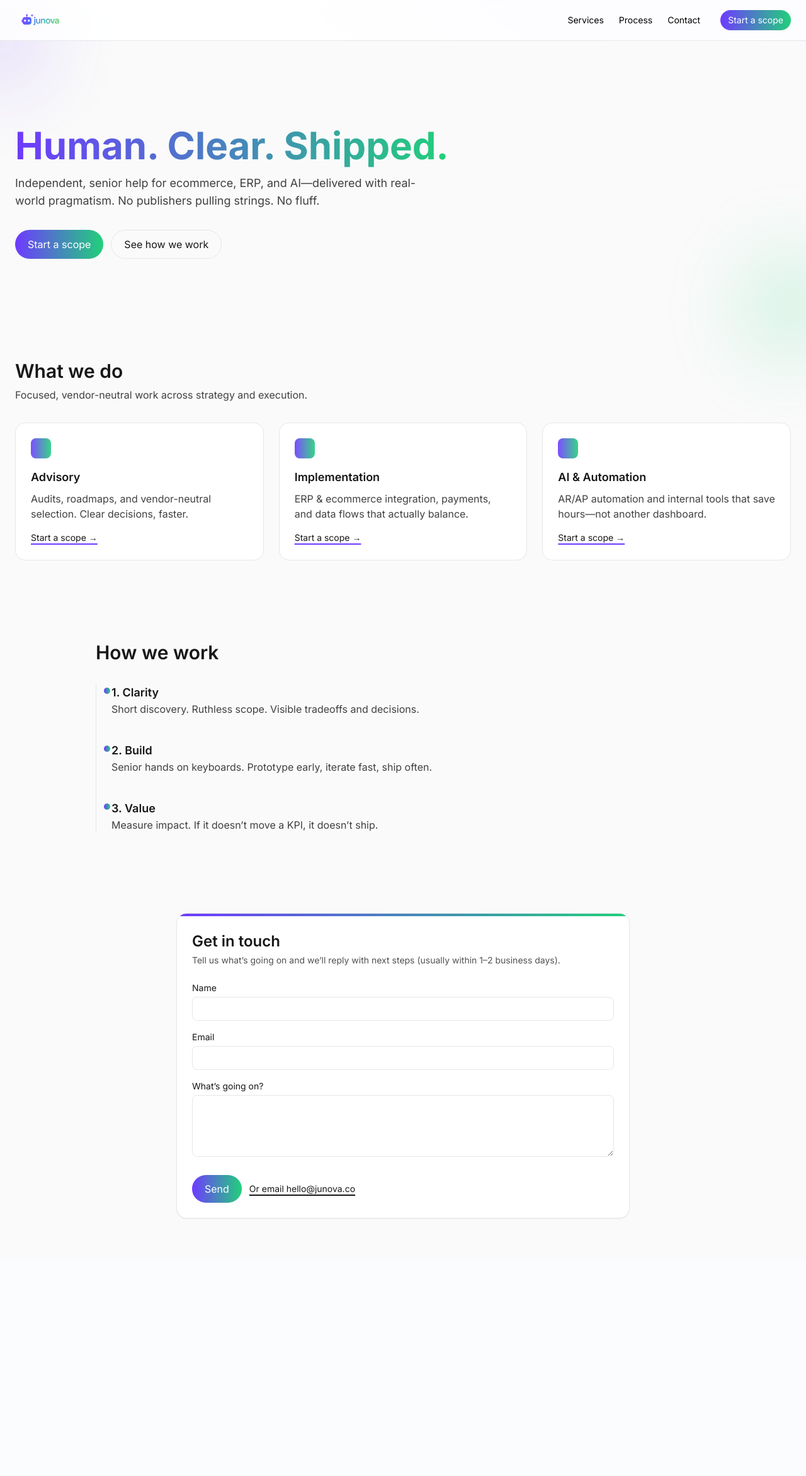
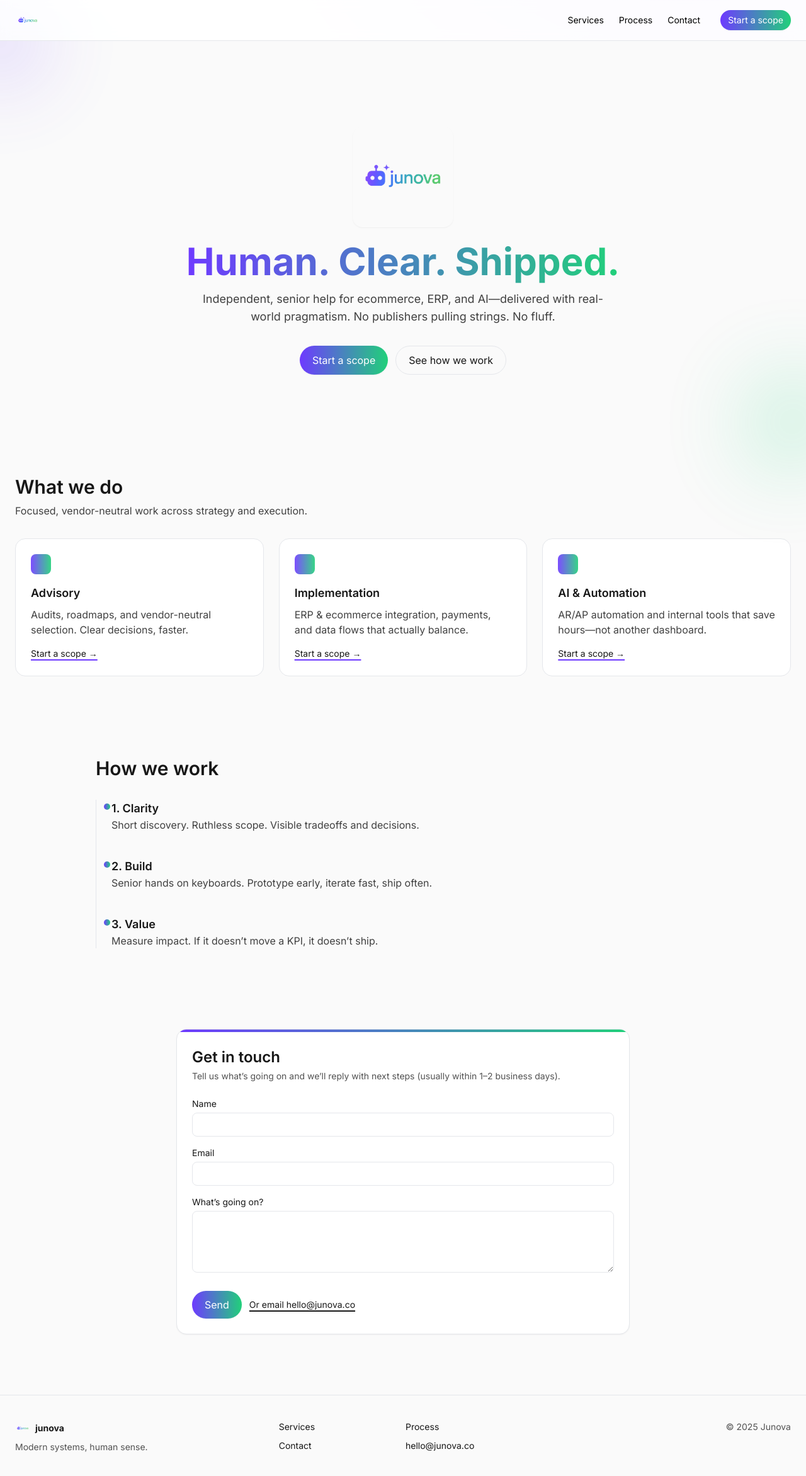
Before and after one commit to Nikki72581/junova_site, a Next.js app: page / in a window 1280 px wide. Shown: the top 2344 px of the page at 63% size. Before the commit the page ends 1999 px from the top, so only its background shows below. Built offline with nearby package versions, Linux system fonts and the light colour scheme.

Commit message:
more UI updates

```diff
--- a/app/components/Header.tsx
+++ b/app/components/Header.tsx
@@ -1,11 +1,19 @@
 "use client";
 
-import { useState } from "react";
+import { useEffect, useState } from "react";
 import Link from "next/link";
 import Image from "next/image";
 
 export default function Header() {
   const [open, setOpen] = useState(false);
+  const [scrolled, setScrolled] = useState(false);
+
+  useEffect(() => {
+    const onScroll = () => setScrolled(window.scrollY > 4);
+    onScroll();
+    window.addEventListener("scroll", onScroll, { passive: true });
+    return () => window.removeEventListener("scroll", onScroll);
+  }, []);
 
   const links = [
     { href: "#services", label: "Services" },
@@ -14,18 +22,23 @@ export default function Header() {
   ];
 
   return (
-    <header className="sticky top-0 z-50 bg-white/80 backdrop-blur border-b">
+    <header
+      className={`sticky top-0 z-50 bg-white/80 backdrop-blur border-b transition-shadow ${
+        scrolled ? "shadow-sm" : ""
+      }`}
+    >
       <div className="mx-auto max-w-7xl px-4 md:px-6 h-16 flex items-center justify-between">
-        <Link href="/" className="flex items-center gap-2" aria-label="Junova home">
+        <Link href="/" aria-label="Junova home" className="flex items-center gap-2">
+          {/* Icon-only lockup so the big hero logo doesn’t feel duplicated */}
           <Image
             src="/junova-logo.png"
             alt="Junova"
-            width={80}
-            height={80}
+            width={40}
+            height={40}
             className="rounded-lg"
             priority
           />
-
+          <span className="sr-only">junova</span>
         </Link>
 
         {/* Desktop nav */}
@@ -38,7 +51,7 @@ export default function Header() {
           <a
             href="#contact"
             className="ml-2 inline-flex items-center rounded-full px-3 py-1.5 text-white
-                     bg-gradient-to-r from-[#6E3AFF] to-[#21D07A] shadow-sm hover:shadow-md transition"
+                       bg-gradient-to-r from-[#6E3AFF] to-[#21D07A] shadow-sm hover:shadow-md transition"
           >
             Start a scope
           </a>
--- a/app/globals.css
+++ b/app/globals.css
@@ -57,3 +57,4 @@ body{
   background: linear-gradient(90deg, var(--junova-from), var(--junova-to));
   border-radius: 999px;
 }
+html, body { scroll-behavior: smooth; }
--- a/app/layout.tsx
+++ b/app/layout.tsx
@@ -23,4 +23,4 @@ export default function RootLayout({ children }: { children: React.ReactNode })
       </body>
     </html>
   );
-};
+}
--- a/app/page.tsx
+++ b/app/page.tsx
@@ -1,6 +1,7 @@
 "use client";
 
 import React, { useState } from "react";
+import Image from "next/image";
 
 export default function HomePage() {
   const [sent, setSent] = useState(false);
@@ -13,7 +14,7 @@ export default function HomePage() {
   return (
     <div className="bg-neutral-50 text-neutral-900">
       {/* HERO */}
-      <section className="relative pt-10"> {/* pt-10 to breathe under sticky header */}
+      <section className="relative pt-10">
         {/* Soft brand blobs */}
         <div
           aria-hidden
@@ -33,9 +34,17 @@ export default function HomePage() {
         />
 
         <div className="relative mx-auto max-w-7xl px-4 md:px-6 py-16 md:py-24">
-          {/* REMOVED the tiny logo/wordmark row that sat here */}
-
-          <h1 className="text-4xl md:text-6xl font-bold leading-tight">
+          {/* Big centered logo */}
+          <div className="flex flex-col items-center text-center">
+            <Image
+              src="/junova-logo.png"
+              alt="Junova"
+              width={160}
+              height={160}
+              priority
+              className="rounded-2xl shadow-sm"
+            />
+            <h1 className="mt-6 text-4xl md:text-6xl font-bold leading-tight">
               <span className="bg-gradient-to-r from-[#6E3AFF] to-[#21D07A] bg-clip-text text-transparent">
                 Human. Clear. Shipped.
               </span>
@@ -45,10 +54,11 @@ export default function HomePage() {
               pragmatism. No publishers pulling strings. No fluff.
             </p>
 
-          <div className="mt-8 flex flex-wrap gap-3">
+            <div className="mt-8 flex flex-wrap justify-center gap-3">
               <a
                 href="#contact"
-              className="inline-flex items-center rounded-full px-5 py-2.5 text-white bg-gradient-to-r from-[#6E3AFF] to-[#21D07A] shadow-sm hover:shadow-md transition"
+                className="inline-flex items-center rounded-full px-5 py-2.5 text-white
+                           bg-gradient-to-r from-[#6E3AFF] to-[#21D07A] shadow-sm hover:shadow-md transition"
               >
                 Start a scope
               </a>
@@ -58,6 +68,7 @@ export default function HomePage() {
               >
                 See how we work
               </a>
+            </div>
           </div>
         </div>
       </section>
@@ -167,7 +178,10 @@ export default function HomePage() {
               <div role="status" aria-live="polite" className="mt-6 rounded-lg border bg-neutral-50 p-4">
                 <p className="font-medium">Thanks! We got your message.</p>
                 <p className="text-sm text-neutral-700">
-                  We’ll reach out shortly. If it’s urgent, email <a className="underline" href="mailto:hello@junova.co">hello@junova.co</a>.
+                  We’ll reach out shortly. If it’s urgent, email{" "}
+                  <a className="underline" href="mailto:hello@junova.co">
+                    hello@junova.co
+                  </a>.
                 </p>
               </div>
             )}
@@ -175,7 +189,25 @@ export default function HomePage() {
         </div>
       </section>
 
-      {/* FOOTER unchanged */}
+      {/* FOOTER */}
+      <footer className="mt-8 border-t">
+        <div className="mx-auto max-w-7xl px-4 md:px-6 py-10 grid gap-6 md:grid-cols-3 text-sm">
+          <div>
+            <div className="flex items-center gap-2">
+              <Image src="/junova-logo.png" width={24} height={24} alt="Junova" className="rounded" />
+              <strong>junova</strong>
+            </div>
+            <p className="mt-2 text-neutral-600">Modern systems, human sense.</p>
+          </div>
+          <nav className="grid grid-cols-2 gap-2">
+            <a href="#services" className="hover:underline">Services</a>
+            <a href="#process" className="hover:underline">Process</a>
+            <a href="#contact" className="hover:underline">Contact</a>
+            <a href="mailto:hello@junova.co" className="hover:underline">hello@junova.co</a>
+          </nav>
+          <div className="md:text-right text-neutral-600">© {new Date().getFullYear()} Junova</div>
+        </div>
+      </footer>
     </div>
   );
 }
```
Lines whose indentation alone changed are shown as unchanged.
